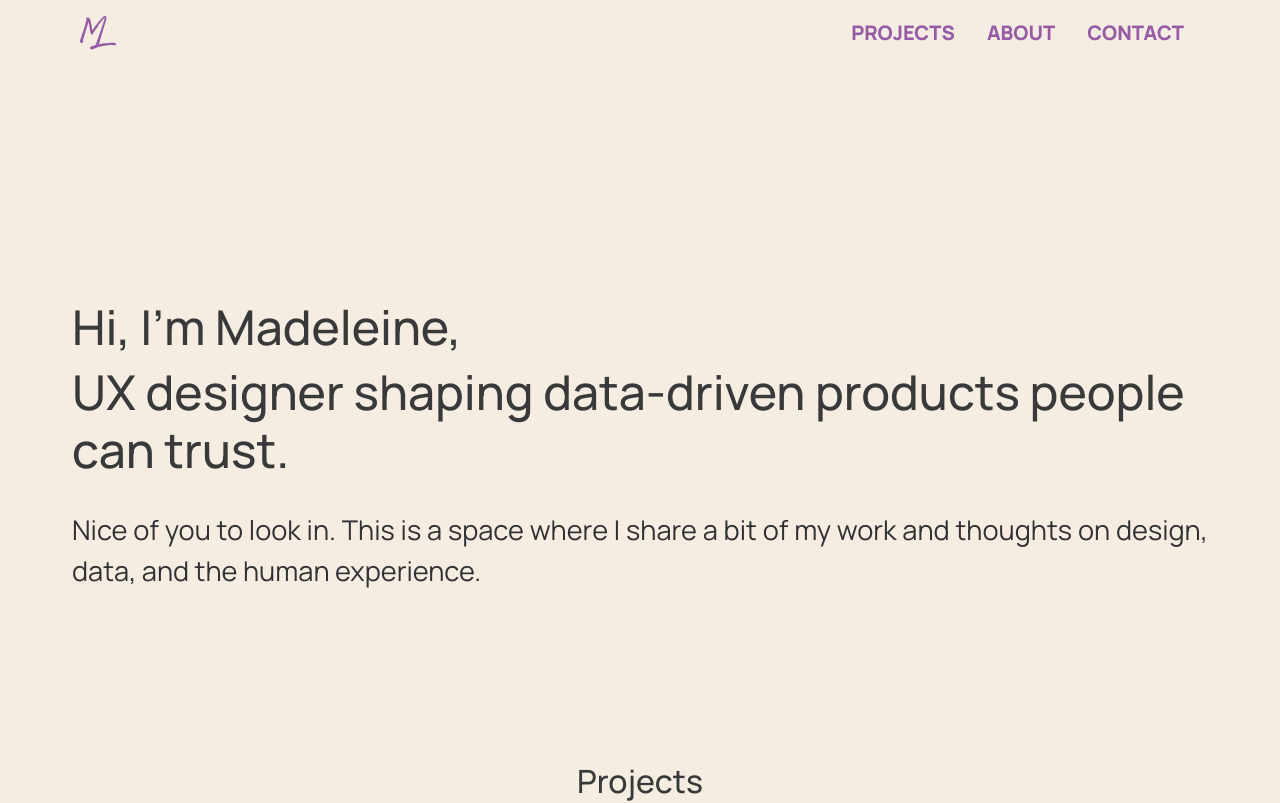
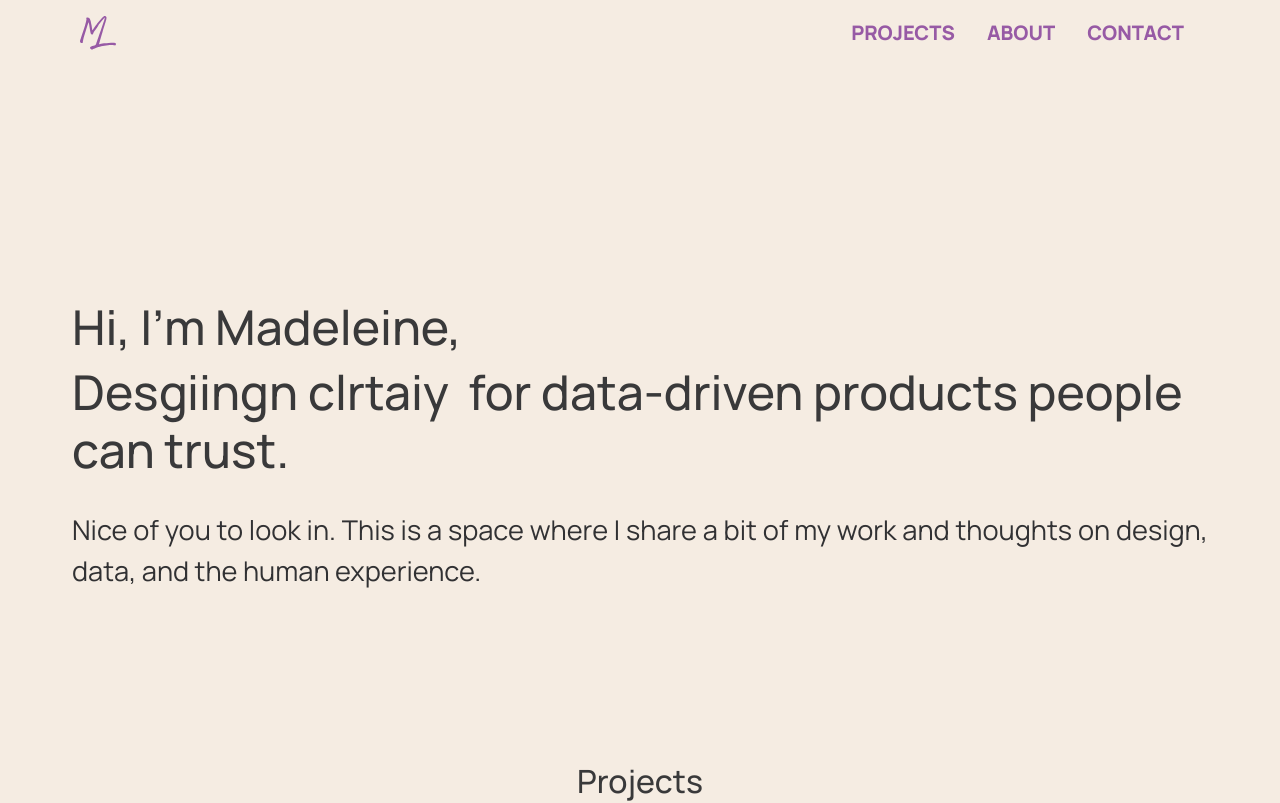
Before and after one commit to MadeleineLexen/madeleinelexen.github.io, a React (Vite) app: page / in a window 1280 px wide. Shown: the top 803 px of the page. Built offline with nearby package versions, Linux system fonts and the light colour scheme.

Commit message:
Added a scramble text transition to hero

```diff
--- /dev/null
+++ b/src/components/ClarifyingHeadline.jsx
@@ -0,0 +1,179 @@
+import React, { useState, useEffect, useRef } from "react";
+import "./styles/ClarifyingHeadline.css";
+
+const ClarifyingHeadline = ({
+  before = "Desgining clarity",
+  after = "Designing clarity",
+  className = "",
+}) => {
+  const [currentText, setCurrentText] = useState(before);
+  const [swappingIndices, setSwappingIndices] = useState(null);
+  const [disableTransition, setDisableTransition] = useState(false);
+  const [prefersReducedMotion, setPrefersReducedMotion] = useState(false);
+
+  const hasStartedRef = useRef(false);
+  const timeoutRef = useRef(null);
+  const letterRefs = useRef([]);
+
+  useEffect(() => {
+    const mediaQuery = window.matchMedia("(prefers-reduced-motion: reduce)");
+    setPrefersReducedMotion(mediaQuery.matches);
+
+    const handleChange = (e) => setPrefersReducedMotion(e.matches);
+    mediaQuery.addEventListener("change", handleChange);
+
+    return () => mediaQuery.removeEventListener("change", handleChange);
+  }, []);
+
+  useEffect(() => {
+    return () => {
+      if (timeoutRef.current) clearTimeout(timeoutRef.current);
+    };
+  }, []);
+
+  const getSwapSequence = (from, to) => {
+    const swaps = [];
+    const arr = from.split("");
+    const target = to.split("");
+
+    for (let i = 0; i < arr.length; i++) {
+      if (arr[i] !== target[i]) {
+        let j = -1;
+
+        for (let k = i + 1; k < arr.length; k++) {
+          if (arr[k] === target[i]) {
+            j = k;
+            break;
+          }
+        }
+
+        if (j !== -1) {
+          while (j > i) {
+            swaps.push([j - 1, j]);
+            [arr[j - 1], arr[j]] = [arr[j], arr[j - 1]];
+            j--;
+          }
+        }
+      }
+    }
+
+    return swaps;
+  };
+
+  const getLetterWidth = (index) => {
+    if (letterRefs.current[index]) {
+      return letterRefs.current[index].getBoundingClientRect().width;
+    }
+    return 0;
+  };
+
+  const getTransform = (index) => {
+    if (!swappingIndices) return "translateX(0)";
+
+    const [i, j] = swappingIndices;
+
+    if (index === i) {
+      const width = getLetterWidth(j);
+      return `translateX(${width}px)`;
+    }
+
+    if (index === j) {
+      const width = getLetterWidth(i);
+      return `translateX(-${width}px)`;
+    }
+
+    return "translateX(0)";
+  };
+
+  const startAnimation = () => {
+    if (hasStartedRef.current) return;
+    hasStartedRef.current = true;
+
+    if (prefersReducedMotion) {
+      setCurrentText(after);
+      return;
+    }
+
+    const swaps = getSwapSequence(before, after);
+
+    if (swaps.length === 0) {
+      setCurrentText(after);
+      return;
+    }
+
+    let textArr = before.split("");
+    let swapIndex = 0;
+
+    const doNextSwap = () => {
+      if (swapIndex >= swaps.length) {
+        setSwappingIndices(null);
+        return;
+      }
+
+      const [i, j] = swaps[swapIndex];
+
+      setSwappingIndices([i, j]);
+
+      timeoutRef.current = setTimeout(() => {
+        setDisableTransition(true);
+
+        [textArr[i], textArr[j]] = [textArr[j], textArr[i]];
+        setCurrentText(textArr.join(""));
+        setSwappingIndices(null);
+
+        requestAnimationFrame(() => {
+          requestAnimationFrame(() => {
+            setDisableTransition(false);
+            swapIndex++;
+
+            timeoutRef.current = setTimeout(doNextSwap, 100);
+          });
+        });
+      }, 400);
+    };
+
+    timeoutRef.current = setTimeout(doNextSwap, 150);
+  };
+
+  const handleInteraction = () => {
+    startAnimation();
+  };
+
+  return (
+    <span
+      className={`clarifying-headline ${className}`}
+      onMouseEnter={handleInteraction}
+      onFocus={handleInteraction}
+      tabIndex={0}
+      role="text"
+      aria-label={after}
+    >
+      <span className="clarifying-letters" aria-hidden="true">
+        {currentText.split("").map((char, index) => {
+          const isSwapping =
+            swappingIndices &&
+            (index === swappingIndices[0] || index === swappingIndices[1]);
+
+          const isSpace = char === " ";
+
+          return (
+            <span
+              key={index}
+              ref={(el) => (letterRefs.current[index] = el)}
+              className={`clarifying-letter ${
+                isSwapping ? "swapping" : ""
+              } ${disableTransition ? "no-transition" : ""}`}
+              style={{
+                transform: prefersReducedMotion ? "none" : getTransform(index),
+              }}
+            >
+              {isSpace ? "\u00A0" : char}
+            </span>
+          );
+        })}
+      </span>
+    </span>
+  );
+};
+
+export default ClarifyingHeadline;
--- /dev/null
+++ b/src/components/styles/ClarifyingHeadline.css
@@ -0,0 +1,32 @@
+/* ClarifyingHeadline styles */
+.clarifying-headline {
+  display: inline;
+  outline: none;
+  cursor: inherit;
+}
+
+.clarifying-headline:focus-visible {
+  outline: 2px solid var(--color-accent, #975aa5);
+  outline-offset: 4px;
+  border-radius: 4px;
+}
+
+.clarifying-letters {
+  display: inline;
+}
+
+
+.clarifying-letter {
+  display: inline-block;
+  transition: transform 0.4s cubic-bezier(0.25, 0.1, 0.25, 1);
+  will-change: transform;
+}
+
+.clarifying-letter.swapping {
+  position: relative;
+  z-index: 1;
+}
+
+.clarifying-letter.no-transition {
+  transition: none;
+}
--- a/src/pages/About.jsx
+++ b/src/pages/About.jsx
@@ -37,7 +37,7 @@ export const About = () => {
           <div className="about-section-inner">
             <h2 className="about-h2-small">What I do</h2>
             <p>
-              Most problems are messy in some way, which is why I focus on structuring and defining them clearly. That might mean clarifying what problem we’re actually solving, aligning a team around a shared goal, or designing flows that hold up beyond the ideal “happy path”. My technical foundation helps me understand constraints and edge cases, but I’m equally attentive to how a system feels from the user’s side, particularly when algorithms or data models risk becoming a black box.
+              Most problems are messy. I focus on making them clearer. That might mean clarifying what problem we’re actually solving, aligning a team around a shared goal, or designing flows that hold up beyond the ideal “happy path”. My technical foundation helps me understand constraints and edge cases, but I’m equally attentive to how a system feels from the user’s side, particularly when algorithms or data models risk becoming a black box.
             </p>
           </div>
         </div>
--- a/src/pages/HeroContent.jsx
+++ b/src/pages/HeroContent.jsx
@@ -1,12 +1,17 @@
 import './styles/HeroContent.css';
+import ClarifyingHeadline from '../components/ClarifyingHeadline';
 
 const HeroContent = () => {
   return (
     <section className="hero hero-left">
       <div className="hero-content hero-content-left">
-        <h1 className="hero-heading left">Hi, I&apos;m Madeleine,
+        <h1 className="hero-heading left">Hi, I&apos;m Madeleine,</h1>
+        <h1 className="hero-heading left">
+          <ClarifyingHeadline
+            before="Desgiingn clrtaiy "
+            after="Designing clarity "
+          /> for data-driven products people can trust.
         </h1>
-        <h1 className="hero-heading left"> UX designer shaping data-driven products people can trust.</h1>
         <p className="hero-subheading left">
           Nice of you to look in. This is a space where I share a bit of my work and thoughts on design, data, and the human experience.
         </p>
--- a/src/pages/styles/About.css
+++ b/src/pages/styles/About.css
@@ -26,7 +26,7 @@
 }
 
 .about-hero-image {
-    max-width: 420px;
+    max-width: 500px;
     width: 100%;
     align-self: flex-start;
 }
```
